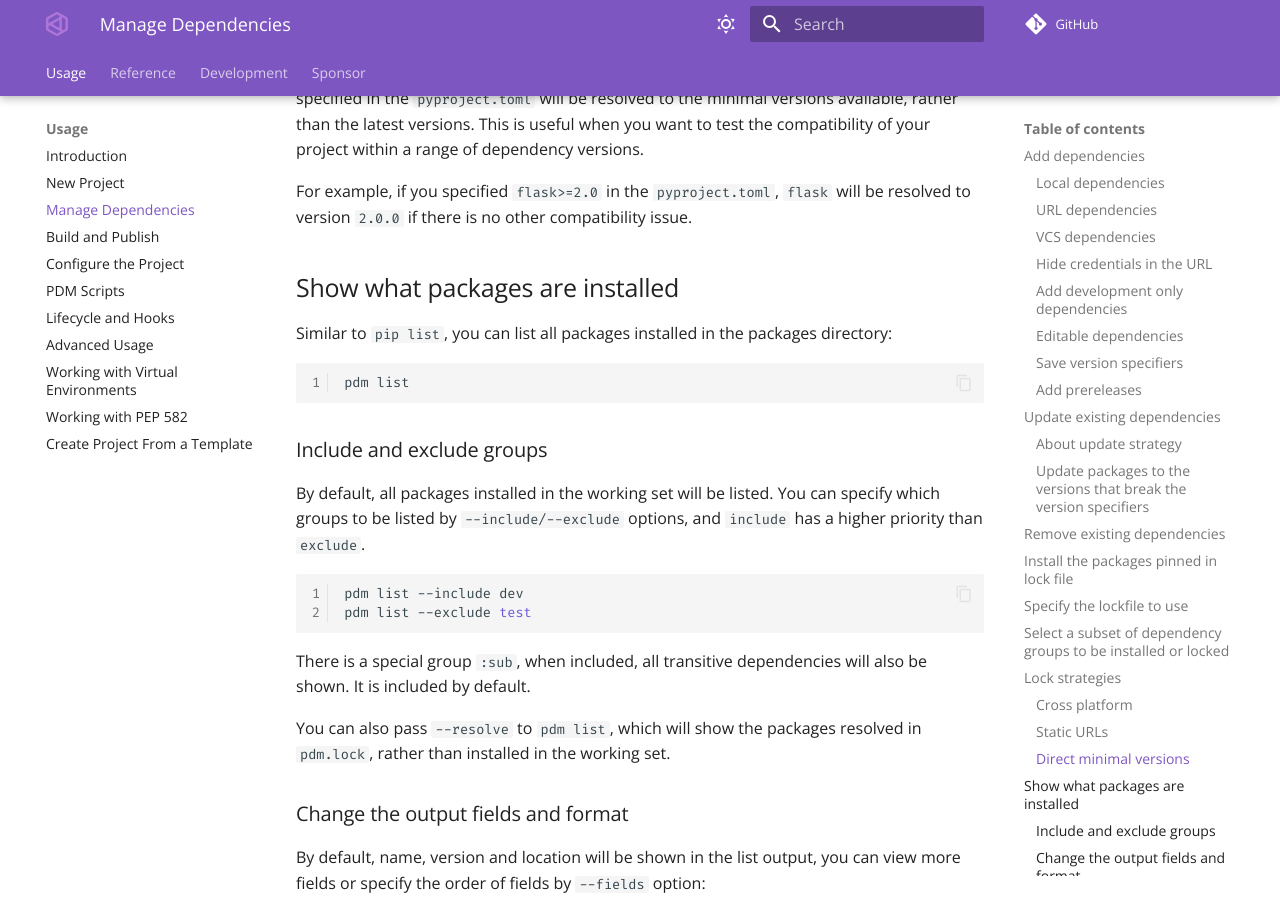
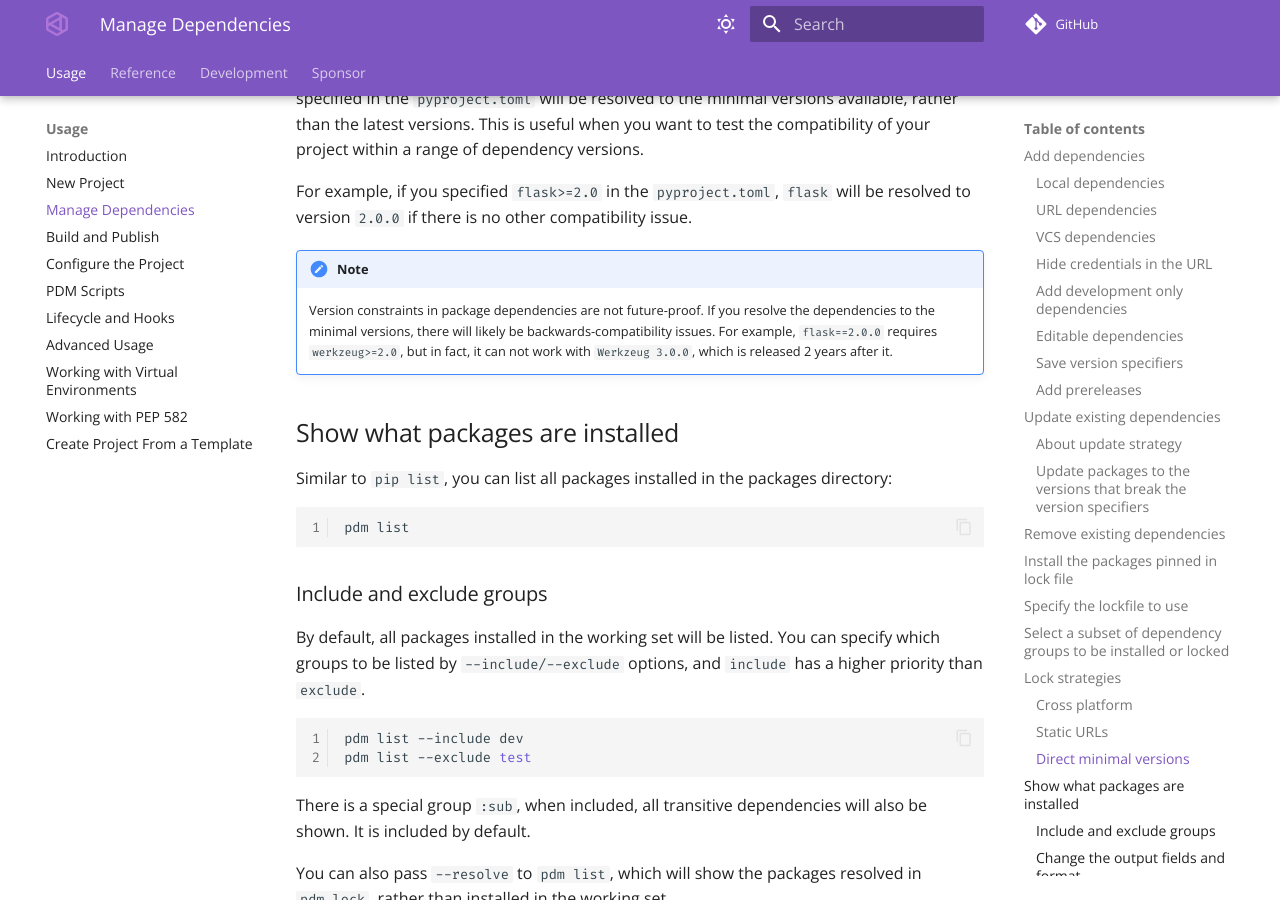
Before and after one commit to azurelotus0926/pdm, an MkDocs documentation site: the page built from docs/docs/usage/dependency.md, in a window 1280 px wide and 900 px high, scrolled down 9357 px. Built offline with MkDocs 1.6.1 and Material for MkDocs 9.7.7, drawn with Linux system fonts in a browser that asks for light colours; comment, search, counter and statistics services are not loaded; the version menu is left out.

Commit message:
doc: add a note about miminal version
Signed-off-by: Frost Ming <me@frostming.com>

```diff
--- a/docs/docs/usage/dependency.md
+++ b/docs/docs/usage/dependency.md
@@ -381,6 +381,10 @@ When it is enabled by passing `--strategy direct_minimal_versions`, dependencies
 
 For example, if you specified `flask>=2.0` in the `pyproject.toml`, `flask` will be resolved to version `2.0.0` if there is no other compatibility issue.
 
+!!! NOTE
+    Version constraints in package dependencies are not future-proof. If you resolve the dependencies to the minimal versions, there will likely be backwards-compatibility issues.
+    For example, `flask==2.0.0` requires `werkzeug>=2.0`, but in fact, it can not work with `Werkzeug 3.0.0`, which is released 2 years after it.
+
 ## Show what packages are installed
 
 Similar to `pip list`, you can list all packages installed in the packages directory:
```
